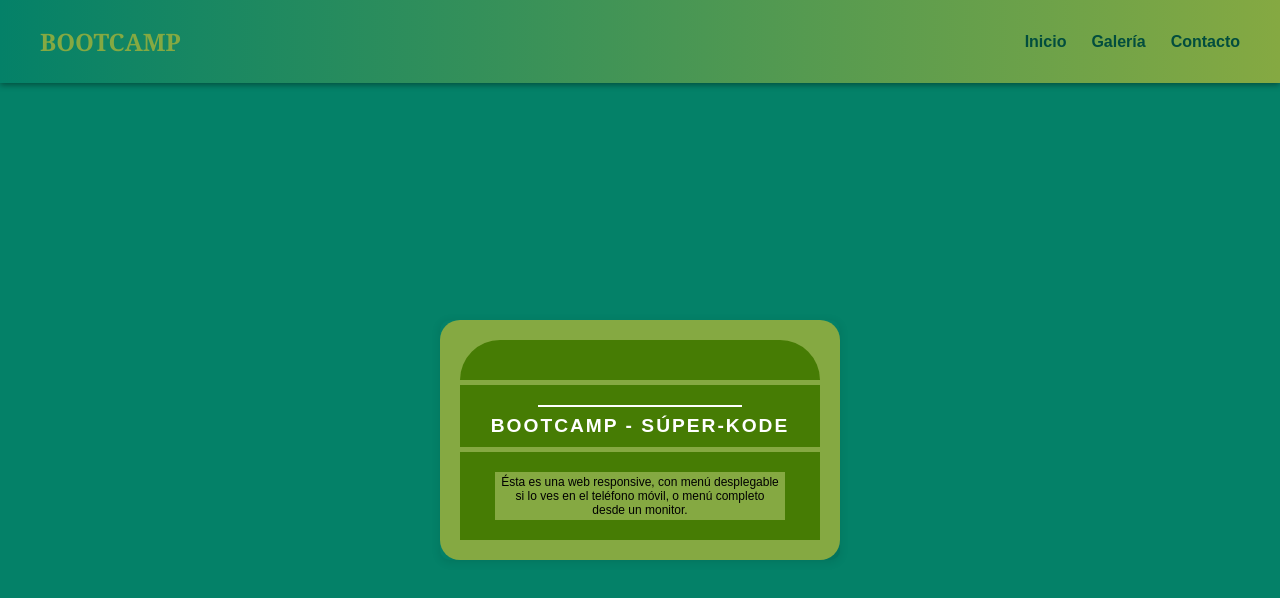
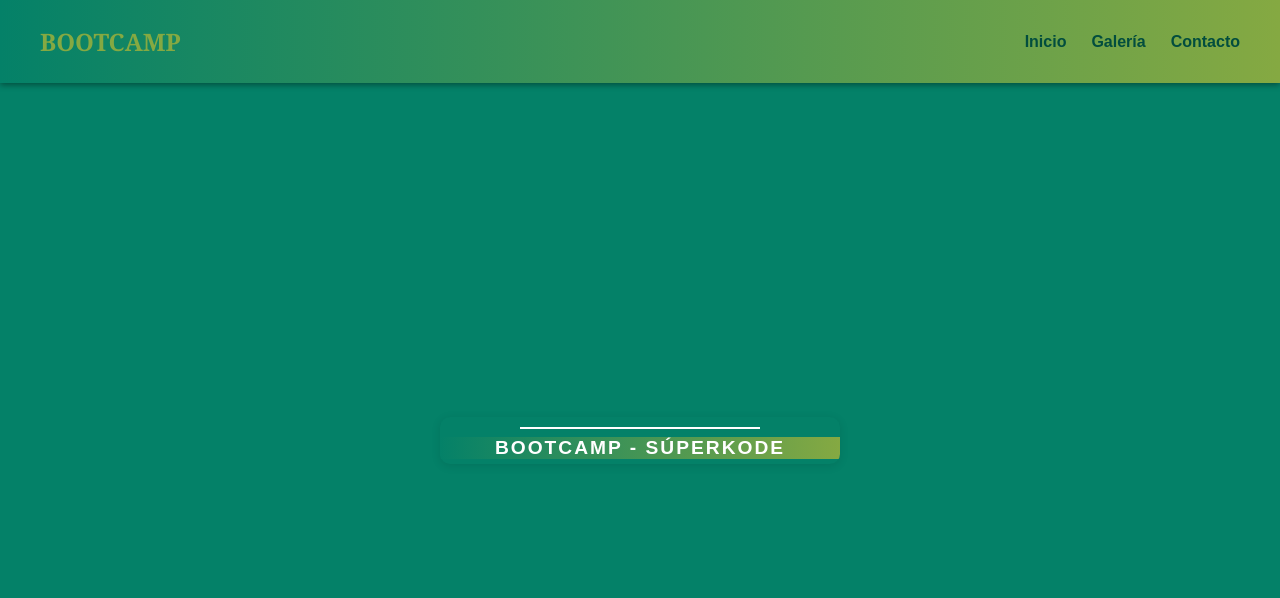
Before and after one commit to CaleroCode/webcards, a plain HTML site: page index.html in a window 1280 px wide. Drawn offline with Linux system fonts and the light colour scheme.

Commit message:
modificando index

```diff
--- a/index.html
+++ b/index.html
@@ -22,43 +22,21 @@
   </nav>
 </header>
 
-
 <main id="main-content">
-
   <article>
     <div class="container">
-             <!-- Capa de fondo, oscuro -->
-        <div class="background-layer">
-              <!-- Capa superior, pricipal -->
-           <section>
-            <div class="top-layer">
-            </div>
-           </section>
+        <div class="titulo-carrusel">
                     <!-- Línea divisoria delgada -->
                     <div class="divider"></div>
                     <!--nombre -->
-            <section>
-                 <div class="text-layer">
-                 <div class="nombre-decorado">BOOTCAMP - Súper-Kode <div>
-                </div>
+            <section class="titulo-carrusel">
+                <div class="nombre-decorado">BOOTCAMP - SúperKode</div>
             </section>
                     <!-- Línea divisoria delgada -->
                     <div class="divider"></div>
-                    <!-- Línea divisoria delgada -->
-                    <div class="divider"></div>
-                    <!-- info -->
-            <section>
-                    <div class="additional-text-layer">
-                    <table class="tabla-sin-bordes">
-                      <tr>
-                        <td>Ésta es una web responsive, con menú desplegable si lo ves en el teléfono móvil, o menú completo desde un monitor.
-                        </td>
-                      </tr>
-                    </table>
-            </section>
          </div>
     </div>
-    </article>
+  </article>
 </main>
 
 <!-- Script de JavaScript para que el contenido esté en el <main> -->
```
